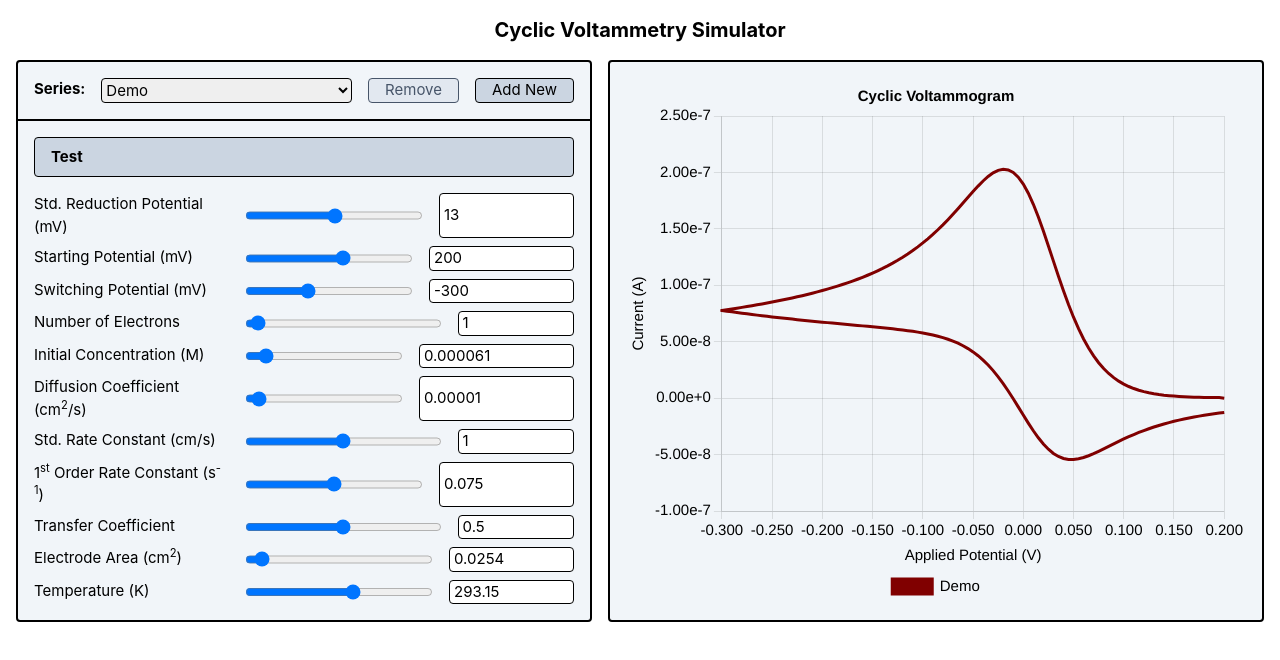
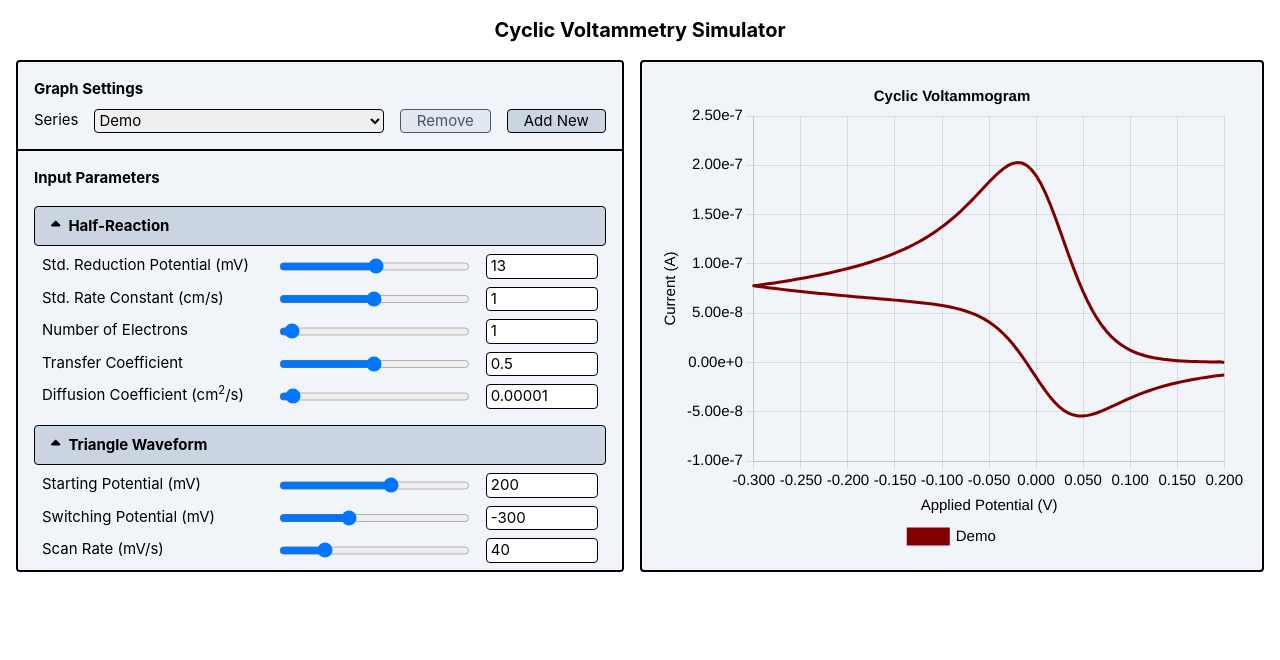
Before and after one commit to cv-sim/cv-sim-2, a Vue app: page / in a window 1280 px wide. Shown: the top 660 px of the page. Built offline with nearby package versions, Linux system fonts and the light colour scheme.

Commit message:
finished ui adjustments and collapsible groups

```diff
--- a/package.json
+++ b/package.json
@@ -11,6 +11,9 @@
     "format": "prettier --write src/"
   },
   "dependencies": {
+    "@fortawesome/fontawesome-svg-core": "^6.5.2",
+    "@fortawesome/free-solid-svg-icons": "^6.5.2",
+    "@fortawesome/vue-fontawesome": "^3.0.8",
     "chart.js": "^4.4.3",
     "pinia": "^2.1.7",
     "vue": "^3.4.21",
--- a/src/App.vue
+++ b/src/App.vue
@@ -3,7 +3,12 @@ import SimulatorDashboard from '@/components/SimulatorDashboard.vue'
 </script>
 
 <template>
-  <main>
-    <SimulatorDashboard />
-  </main>
+  <div class="p-4 mb-8 xl:h-screen">
+    <header>
+      <h1 class="text-center mb-4 font-bold">Cyclic Voltammetry Simulator</h1>
+    </header>
+    <main>
+      <SimulatorDashboard />
+    </main>
+  </div>
 </template>
--- a/src/assets/base.css
+++ b/src/assets/base.css
@@ -31,5 +31,4 @@ body {
   text-rendering: optimizeLegibility;
   -webkit-font-smoothing: antialiased;
   -moz-osx-font-smoothing: grayscale;
-  box-sizing: border-box;
 }
--- a/src/components/SimulatorDashboard.vue
+++ b/src/components/SimulatorDashboard.vue
@@ -4,13 +4,10 @@ import InputParameters from '@/components/main/InputParameters.vue'
 </script>
 
 <template>
-  <div class="p-4">
-    <h1 class="text-center mb-4 font-bold">Cyclic Voltammetry Simulator</h1>
-    <div class="flex max-xl:flex-col-reverse gap-4">
-      <InputParameters class="max-w-xl max-xl:self-center w-full" />
-      <CyclicVoltammogram
-        class="w-full max-xl:self-center min-h-80 md:min-h-112 md:max-xl:max-w-2xl xl:max-w-3xl"
-      />
-    </div>
+  <div class="flex max-xl:flex-col-reverse max-h-full gap-4 justify-center">
+    <InputParameters class="max-w-2xl max-xl:self-center w-full overflow-auto xl:max-h-128" />
+    <CyclicVoltammogram
+      class="w-full max-xl:self-center min-h-80 md:h-112 xl:h-128 md:max-xl:max-w-2xl xl:max-w-3xl"
+    />
   </div>
 </template>
--- a/src/components/common/CollapsibleGroup.vue
+++ b/src/components/common/CollapsibleGroup.vue
@@ -1,25 +1,42 @@
 <script setup>
-import { ref, computed } from 'vue'
+import { ref, computed, watch } from 'vue'
 
 const props = defineProps({
+  modelValue: { type: Boolean, default: true },
   title: String
 })
 
-const visible = ref(false)
+const emit = defineEmits(['update:modelValue'])
+
+const visible = ref(props.modelValue)
 const collapsible = ref(null)
 
 const height = computed(() => {
   if (!collapsible.value) return 0
   return `${collapsible.value.scrollHeight}px`
 })
+
+watch(
+  () => props.modelValue,
+  (value) => (visible.value = value)
+)
+watch(visible, (value) => emit('update:modelValue', value))
 </script>
 
 <template>
   <div class="flex flex-col gap-2">
     <slot name="title">
-      <button @click="visible = !visible" class="font-bold text-left py-2" v-text="props.title" />
+      <button @click="visible = !visible" class="font-bold text-left py-2">
+        <FontAwesomeIcon :icon="visible ? 'caret-up' : 'caret-down'" class="mr-2" />{{
+          props.title
+        }}
+      </button>
     </slot>
-    <div ref="collapsible" class="collapsible" :class="{ collapsed: !visible }">
+    <div
+      ref="collapsible"
+      class="collapsible flex flex-col gap-2 px-2"
+      :class="{ collapsed: !visible }"
+    >
       <slot />
     </div>
   </div>
--- a/src/components/common/InputSlider.vue
+++ b/src/components/common/InputSlider.vue
@@ -14,7 +14,7 @@ function transformValue(value) {
 
 <template>
   <div class="flex max-sm:flex-col sm:gap-4">
-    <label class="sm:w-80" v-html="props.label" />
+    <label class="sm:w-96" v-html="props.label" />
     <div class="flex gap-4 w-full">
       <input
         type="range"
@@ -25,15 +25,17 @@ function transformValue(value) {
         class="w-full"
         @input="$emit('update:modelValue', $event.target.value)"
       />
+      <div>
         <input
           type="number"
           :value="transformValue(modelValue)"
           :min="props.min"
           :max="props.max"
           :step="props.step"
-        class="w-48"
+          class="w-28 self-center"
           @input="$emit('update:modelValue', $event.target.value)"
         />
       </div>
     </div>
+  </div>
 </template>
--- a/src/components/main/InputParameters.vue
+++ b/src/components/main/InputParameters.vue
@@ -21,7 +21,8 @@ const seriesModalOpen = ref(false)
 <template>
   <div class="flex flex-col bg-slate-100 border-2 border-black rounded">
     <div class="flex flex-col gap-y-2 p-4">
-      <InputSelect label="<b>Series:</b>" v-model="store.selectedID" :options="seriesOptions">
+      <span class="font-bold">Graph Settings</span>
+      <InputSelect label="Series" v-model="store.selectedID" :options="seriesOptions">
         <template #after-select>
           <button @click="store.removeSeries(store.selectedID)" :disabled="store.count <= 1">
             Remove
@@ -33,16 +34,9 @@ const seriesModalOpen = ref(false)
         </template>
       </InputSelect>
     </div>
-    <div class="flex flex-col gap-y-2 border-t-2 border-black p-4">
-      <CollapsibleGroup title="Test">
-        <InputSlider
-          label="Scan Rate (mV/s)"
-          min="0"
-          max="200"
-          step="1"
-          v-model="store.selectedParameters.scanRate"
-        />
-      </CollapsibleGroup>
+    <div class="flex flex-col gap-y-4 border-t-2 border-black p-4">
+      <span class="font-bold">Input Parameters</span>
+      <CollapsibleGroup title="Half-Reaction">
         <InputSlider
           label="Std. Reduction Potential (mV)"
           min="-750"
@@ -50,6 +44,36 @@ const seriesModalOpen = ref(false)
           step="0.01"
           v-model="store.selectedParameters.vStd"
         />
+        <InputSlider
+          label="Std. Rate Constant (cm/s)"
+          min="0"
+          max="2"
+          step="0.01"
+          v-model="store.selectedParameters.kStd"
+        />
+        <InputSlider
+          label="Number of Electrons"
+          min="1"
+          max="3"
+          step="1"
+          v-model="store.selectedParameters.elCount"
+        />
+        <InputSlider
+          label="Transfer Coefficient"
+          min="0"
+          max="1"
+          step="0.01"
+          v-model="store.selectedParameters.transCoef"
+        />
+        <InputSlider
+          label="Diffusion Coefficient (cm<sup>2</sup>/s)"
+          min="0"
+          max="1e-3"
+          step="1e-7"
+          v-model="store.selectedParameters.diffCoef"
+        />
+      </CollapsibleGroup>
+      <CollapsibleGroup title="Triangle Waveform">
         <InputSlider
           label="Starting Potential (mV)"
           min="-1000"
@@ -65,46 +89,20 @@ const seriesModalOpen = ref(false)
           v-model="store.selectedParameters.vSwitch"
         />
         <InputSlider
-        label="Number of Electrons"
-        min="1"
-        max="3"
+          label="Scan Rate (mV/s)"
+          min="0"
+          max="200"
           step="1"
-        v-model="store.selectedParameters.elCount"
+          v-model="store.selectedParameters.scanRate"
         />
+      </CollapsibleGroup>
+      <CollapsibleGroup title="Experimental Conditions">
         <InputSlider
           label="Initial Concentration (M)"
           min="0"
           max="1e-3"
           step="1e-7"
           v-model="store.selectedParameters.cStart"
-      />
-      <InputSlider
-        label="Diffusion Coefficient (cm<sup>2</sup>/s)"
-        min="0"
-        max="1e-3"
-        step="1e-7"
-        v-model="store.selectedParameters.diffCoef"
-      />
-      <InputSlider
-        label="Std. Rate Constant (cm/s)"
-        min="0"
-        max="2"
-        step="0.01"
-        v-model="store.selectedParameters.kStd"
-      />
-      <InputSlider
-        label="1<sup>st</sup> Order Rate Constant (s<sup>-1</sup>)"
-        min="0"
-        max="0.15"
-        step="1e-5"
-        v-model="store.selectedParameters.kFirstOrder"
-      />
-      <InputSlider
-        label="Transfer Coefficient"
-        min="0"
-        max="1"
-        step="0.01"
-        v-model="store.selectedParameters.transCoef"
         />
         <InputSlider
           label="Electrode Area (cm<sup>2</sup>)"
@@ -120,6 +118,16 @@ const seriesModalOpen = ref(false)
           step="0.01"
           v-model="store.selectedParameters.temp"
         />
+      </CollapsibleGroup>
+      <CollapsibleGroup title="EC Mechanism">
+        <InputSlider
+          label="1<sup>st</sup> Order Rate Constant (s<sup>-1</sup>)"
+          min="0"
+          max="0.15"
+          step="1e-5"
+          v-model="store.selectedParameters.kFirstOrder"
+        />
+      </CollapsibleGroup>
     </div>
   </div>
 </template>
--- a/src/main.js
+++ b/src/main.js
@@ -3,8 +3,13 @@ import './assets/main.css'
 import { createApp } from 'vue'
 import { createPinia } from 'pinia'
 import { Chart, registerables } from 'chart.js'
+import { FontAwesomeIcon } from '@fortawesome/vue-fontawesome'
+import { faCaretUp, faCaretDown } from '@fortawesome/free-solid-svg-icons'
+import { library } from '@fortawesome/fontawesome-svg-core'
 
 import App from './App.vue'
+
+library.add(faCaretUp, faCaretDown)
 
 Chart.defaults.color = '#000000'
 Chart.defaults.font.size = 15
@@ -14,4 +19,7 @@ const app = createApp(App)
 const pinia = createPinia()
 
 app.use(pinia)
+
+app.component('FontAwesomeIcon', FontAwesomeIcon)
+
 app.mount('#app')
```
Also changed, not shown: 1 other file (tests, documents, lock files or other folders). Lines whose indentation alone changed are shown as unchanged.
